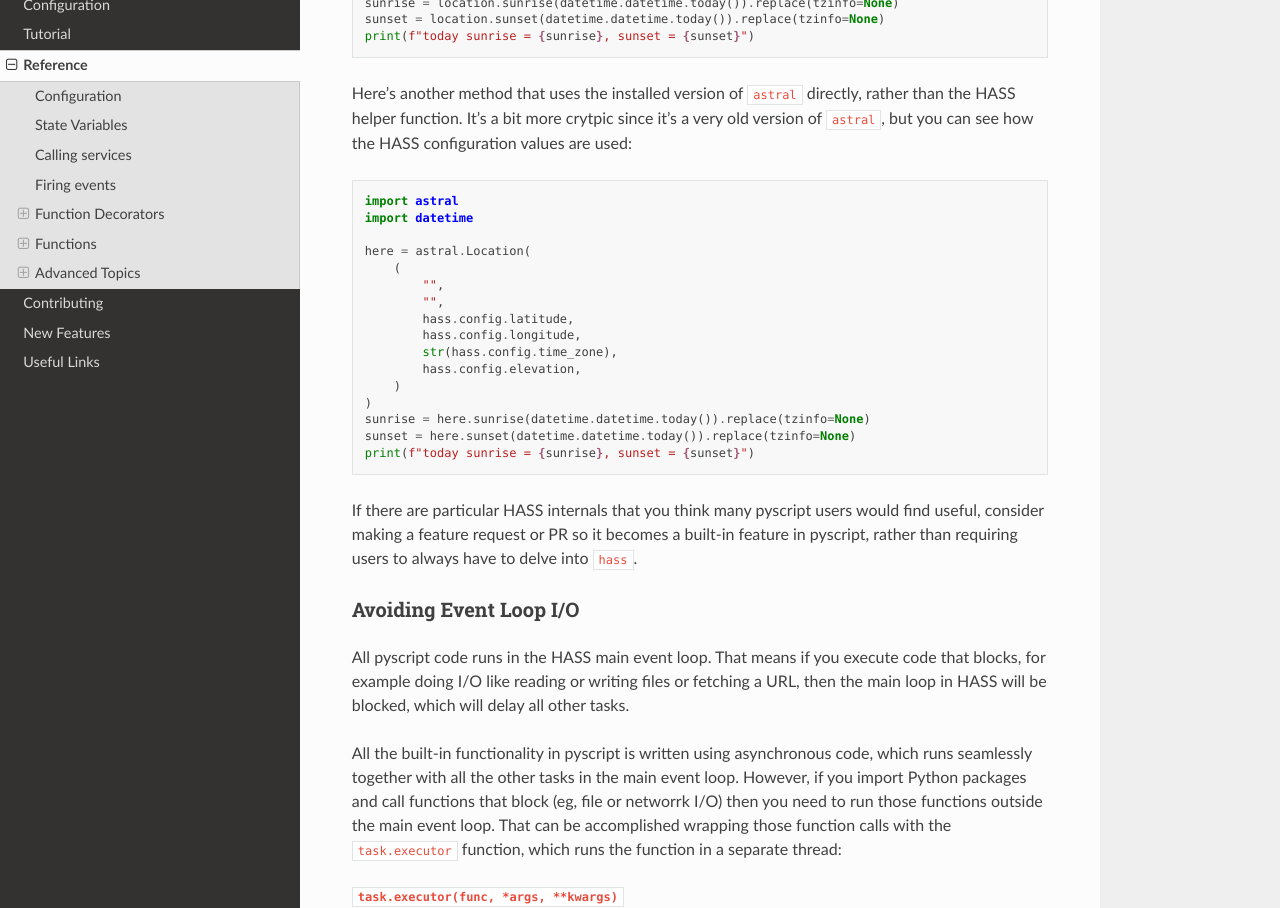
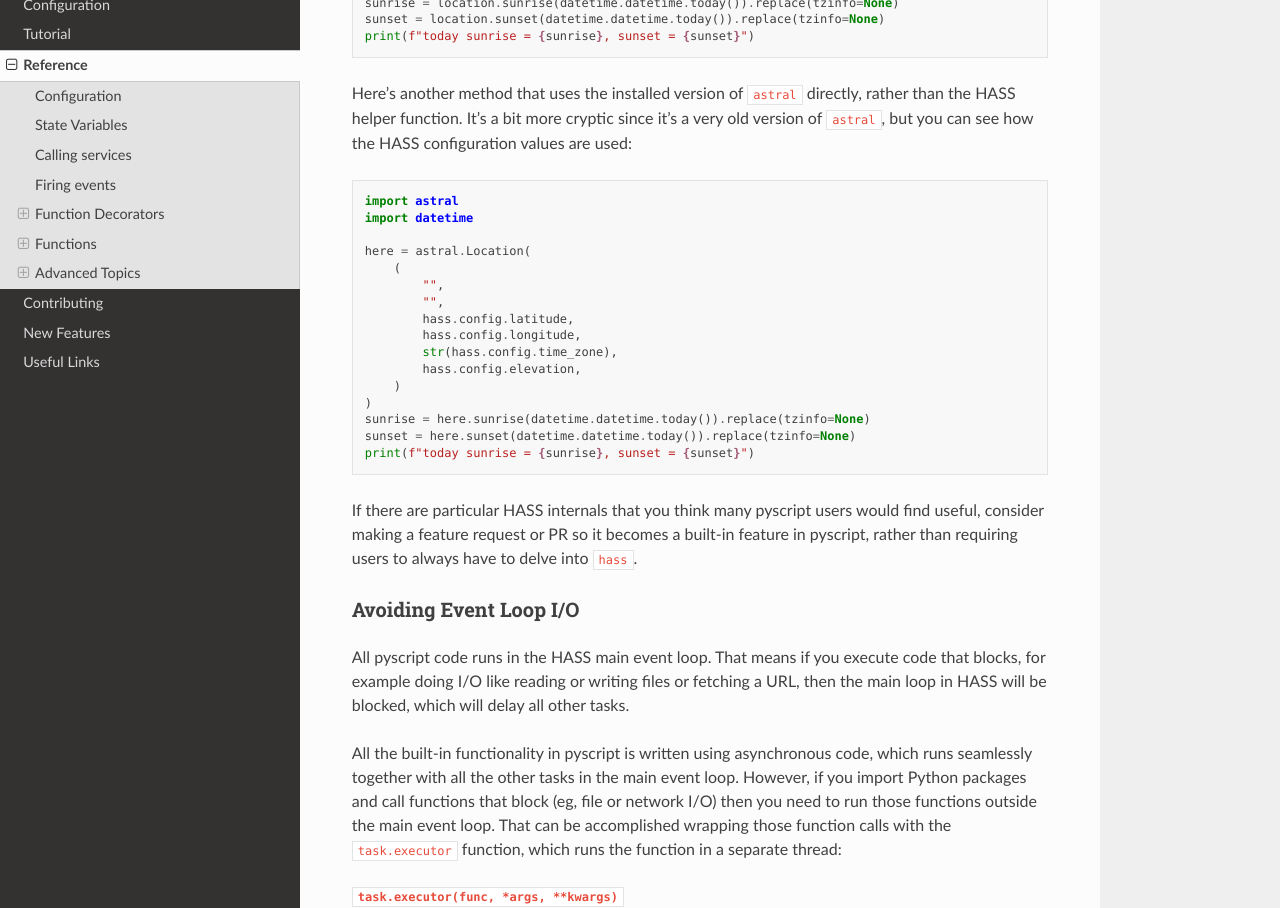
Before and after one commit to custom-components/pyscript, a Sphinx documentation site: the page built from docs/reference.rst, in a window 1280 px wide and 1400 px high, scrolled down 27911 px. Shown: the part 174-1082 px from the top of the window. Built offline with Sphinx 7.4.7 and the Read the Docs theme 2.0.0, drawn with Linux system fonts in a browser that asks for light colours; some of the changed text lies outside the part shown.

Commit message:
fixed a few more typos

```diff
--- a/docs/reference.rst
+++ b/docs/reference.rst
@@ -1297,7 +1297,7 @@ You can use ``hass`` to compute sunrise and sunset times using the same method H
    print(f"today sunrise = {sunrise}, sunset = {sunset}")
 
 Here's another method that uses the installed version of ``astral`` directly, rather than the HASS
-helper function.  It's a bit more crytpic since it's a very old version of ``astral``, but you can
+helper function.  It's a bit more cryptic since it's a very old version of ``astral``, but you can
 see how the HASS configuration values are used:
 
 .. code:: python
@@ -1332,7 +1332,7 @@ be blocked, which will delay all other tasks.
 
 All the built-in functionality in pyscript is written using asynchronous code, which runs seamlessly
 together with all the other tasks in the main event loop. However, if you import Python packages and
-call functions that block (eg, file or networrk I/O) then you need to run those functions outside
+call functions that block (eg, file or network I/O) then you need to run those functions outside
 the main event loop. That can be accomplished wrapping those function calls with the
 ``task.executor`` function, which runs the function in a separate thread:
 
```
Also changed, not shown: other parts of docs/reference.rst (+5 -5 lines).
